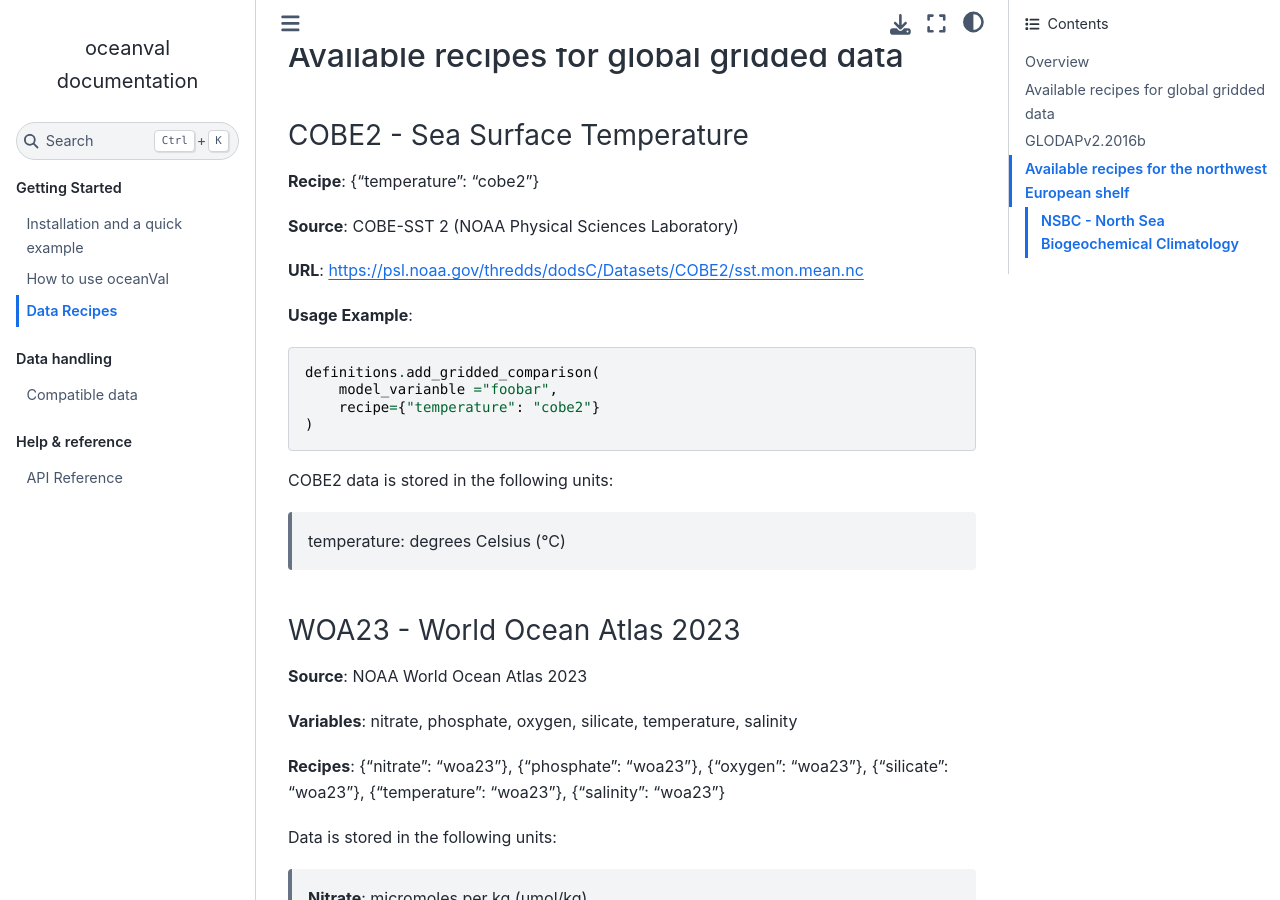
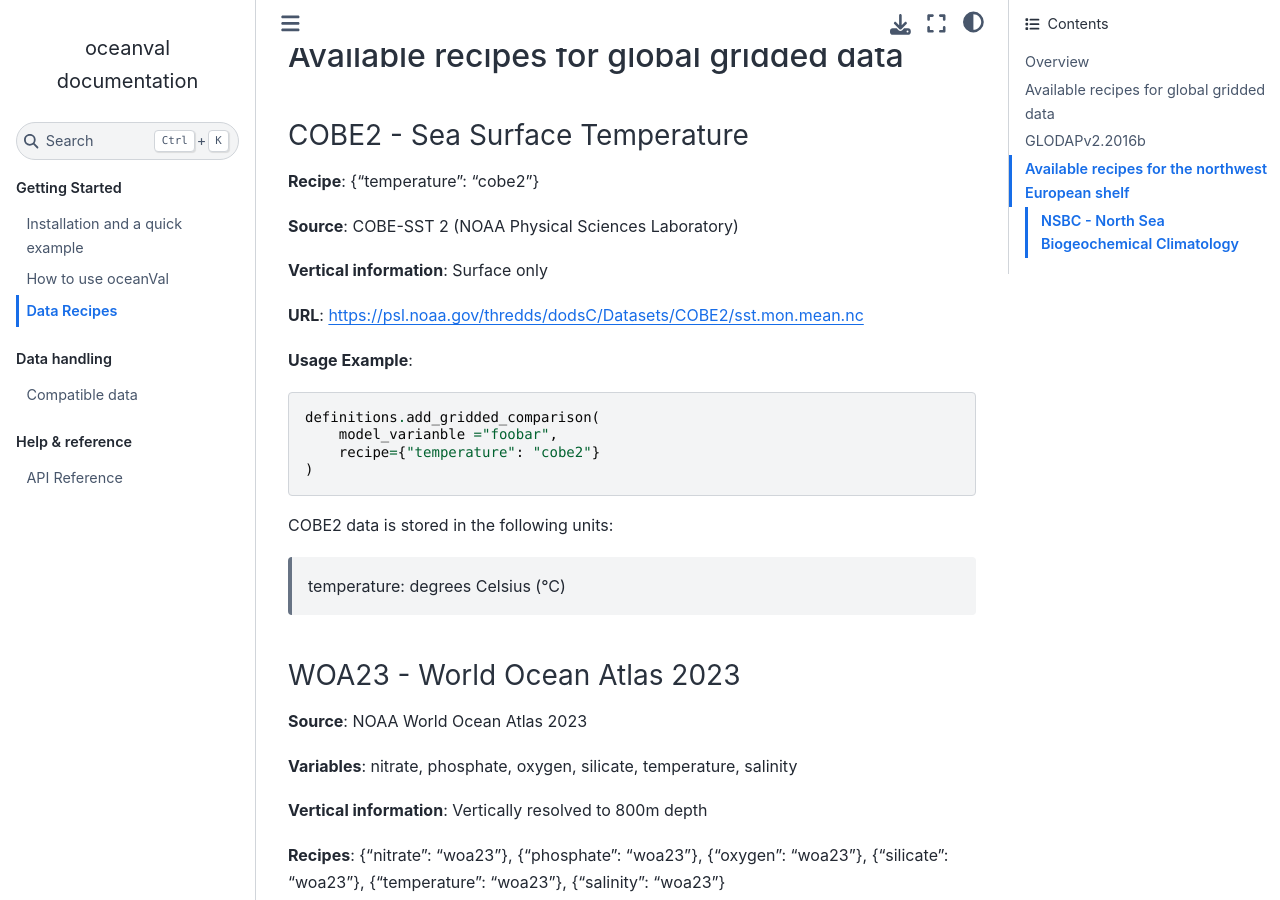
Before and after one commit to pmlmodelling/oceanVal, a Sphinx documentation site: the page built from docs/source/recipes.rst, in a window 1280 px wide and 900 px high, scrolled down 1989 px. Built offline with Sphinx 7.4.7 and the Sphinx Book theme 1.1.4, drawn with Linux system fonts in a browser that asks for light colours; some of the changed text lies outside the part shown.

Commit message:
add vertical info to recipes

```diff
--- a/docs/source/recipes.rst
+++ b/docs/source/recipes.rst
@@ -84,6 +84,8 @@
 
 **Source**: COBE-SST 2 (NOAA Physical Sciences Laboratory)
 
+**Vertical information**: Surface only
+
 **URL**: https://psl.noaa.gov/thredds/dodsC/Datasets/COBE2/sst.mon.mean.nc
 
 **Usage Example**:
@@ -107,9 +109,9 @@
 
 **Variables**: nitrate, phosphate, oxygen, silicate, temperature, salinity
 
+**Vertical information**: Vertically resolved to 800m depth
+
 **Recipes**: {"nitrate": "woa23"}, {"phosphate": "woa23"}, {"oxygen": "woa23"}, {"silicate": "woa23"}, {"temperature": "woa23"}, {"salinity": "woa23"}
-
-
 
 Data is stored in the following units:
 
@@ -185,6 +187,8 @@
 
 **Variables**: chlorophyll, KD490
 
+**Vertical information**: Surface only
+
 **Recipe**: {"chlorophyll": "occci"}, {"kd490": "occci"}
 
 **URL**: https://esa-oceancolour-cci.org/
@@ -213,6 +217,8 @@
 **Source**: Global Ocean Data Analysis Project version 2 (GLODAPv2.2016b)
 
 **Variables**: pH, alkalinity
+
+**Vertical information**: Surface only
 
 **Recipes**: {"pH": "glodap"}, {"alkalinity": "glodap"}
 
@@ -250,6 +256,8 @@
 **Source**: North Sea Biogeochemical Climatology (University of Hamburg)
 
 **Variables**: ammonium, nitrate, phosphate, silicate, chlorophyll, oxygen, temperature, salinity
+
+**Vertical information**: Vertically resolved climatologies
 
 **URL**: https://www.hereon.de/en/institute/coastal-research/projects/north-sea-biogeochemical-climatology-nsbc.php
 
```
